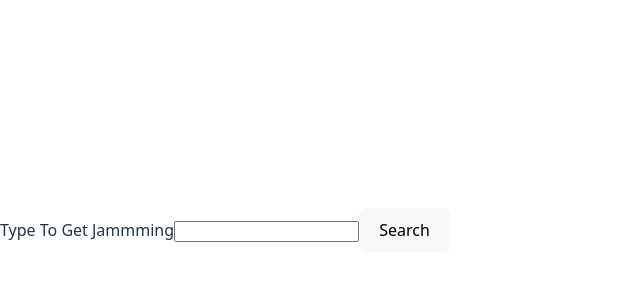
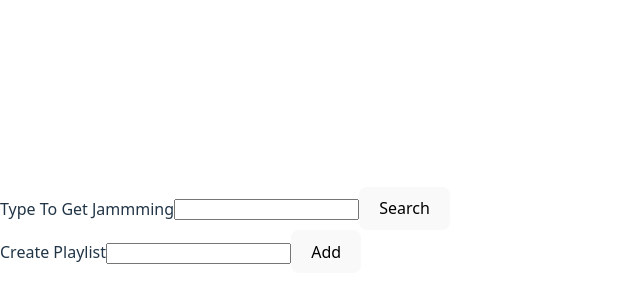
Before and after one commit to Corevirus-ops/corevirus_spamming_project, a React (Vite) app: page / in a window 1280 px wide. Shown: the part 170-470 px from the top of the page, without its empty margins (0-640 px from the left). Built offline with nearby package versions, Linux system fonts and the light colour scheme.

Commit message:
working on Playlist combined features before breaking down into smaller groups

```diff
--- a/src/App.jsx
+++ b/src/App.jsx
@@ -2,13 +2,14 @@ import { useState } from 'react'
 
 
 import SearchBar from './containers/SearchBar.jsx';
-
+import Playlist from './containers/Playlist.jsx';
 function App() {
 
 
   return (
     <>
       <SearchBar />
+      <Playlist />
     </>
   )
 }
--- /dev/null
+++ b/src/containers/Playlist.jsx
@@ -0,0 +1,53 @@
+import react, {useState, useEffect} from 'react'
+
+function Playlist() {
+    const [playlist, setPlaylist] = useState([
+        {
+         name: '',
+         songs: [],
+        }
+    ]);
+    const [isCreated, setIsCreated] = useState(false);
+    const [textName, setTextName] = useState('');
+
+    function handleCreatePlaylist(e) {
+
+        setIsCreated(true);
+
+        setPlaylist(prevArray => [...prevArray, {
+            name: textName,
+            songs: []
+        }]);
+
+    }
+
+    function handleUserInput(e) {
+        setTextName(e.target.value);
+    }
+
+
+
+    useEffect(() => {
+
+    }, [playlist])
+
+    return (
+        <>
+        <label htmlFor='createPlaylist'>Create Playlist</label>
+        <input id='createPlaylist' name='createPlaylist' type='text' value={textName} onChange={handleUserInput}></input>
+        <button id='createPlaylistButton' onClick={handleCreatePlaylist}>Add</button>
+        {playlist.forEach(item =>
+        <>
+            <h3>{item.name}</h3>
+
+        </>
+        )}
+        </>
+    )
+
+
+
+
+}
+
+export default Playlist
```
